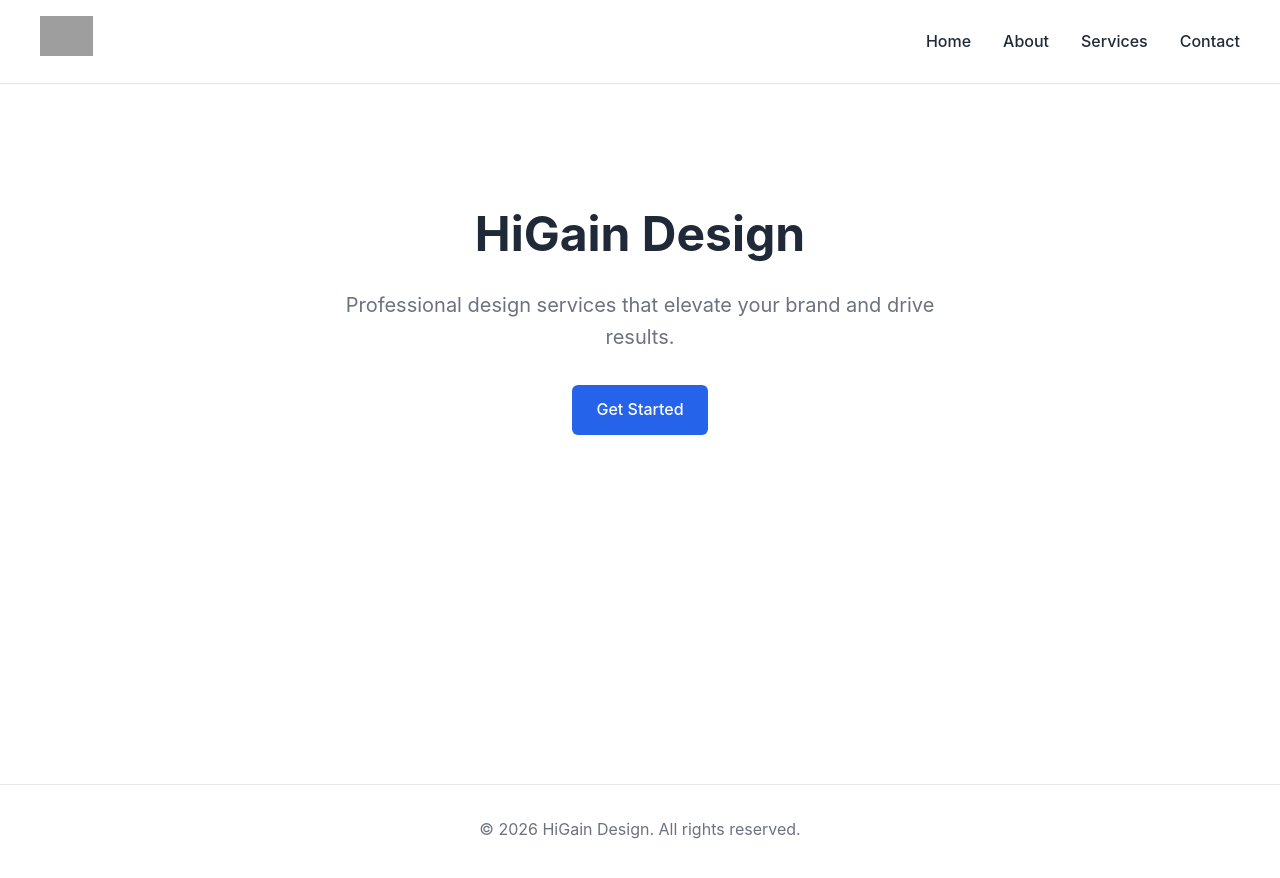
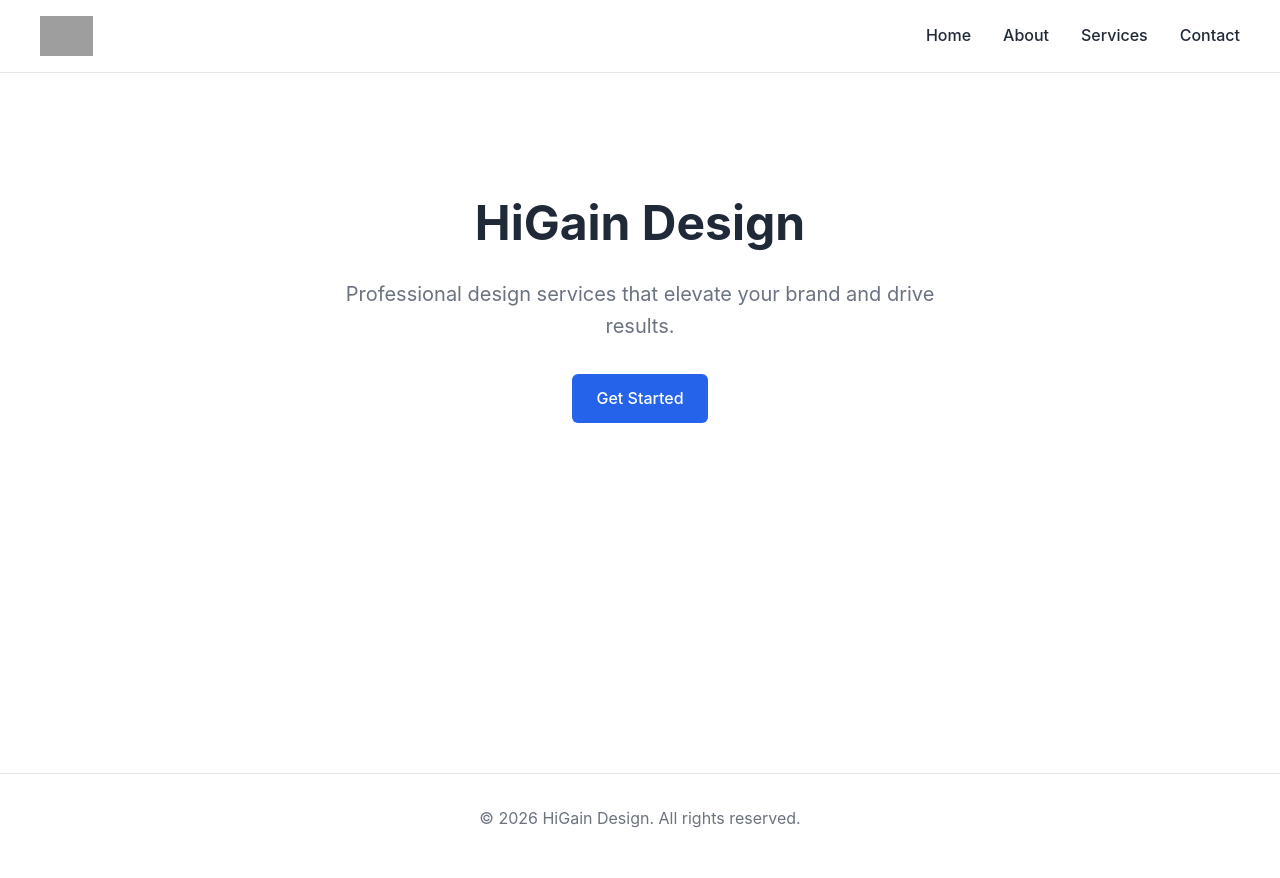
Before and after one commit to greg-e/higaindesign, a Jekyll site: the page built from index.md, in a window 1280 px wide. Shown: the top 878 px of the page. Built offline with Jekyll 4.4.1, drawn with Linux system fonts in a browser that asks for light colours; grey boxes are pictures that could not be loaded.

Commit message:
Update logo styles and add image dimensions

```diff
--- a/assets/css/style.css
+++ b/assets/css/style.css
@@ -38,10 +38,13 @@ nav {
 }
 
 .logo {
-  font-size: 1.5rem;
-  font-weight: 700;
-  color: var(--primary);
-  text-decoration: none;
+  display: flex;
+  align-items: center;
+}
+
+.logo img {
+  height: 40px;
+  width: auto;
 }
 
 nav ul {
```
